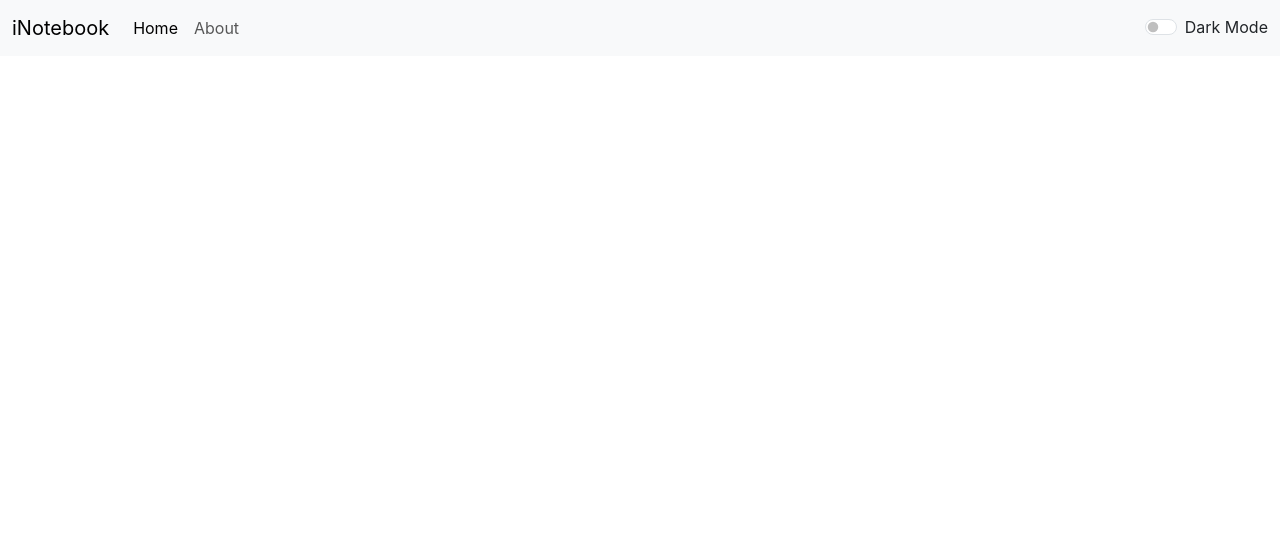
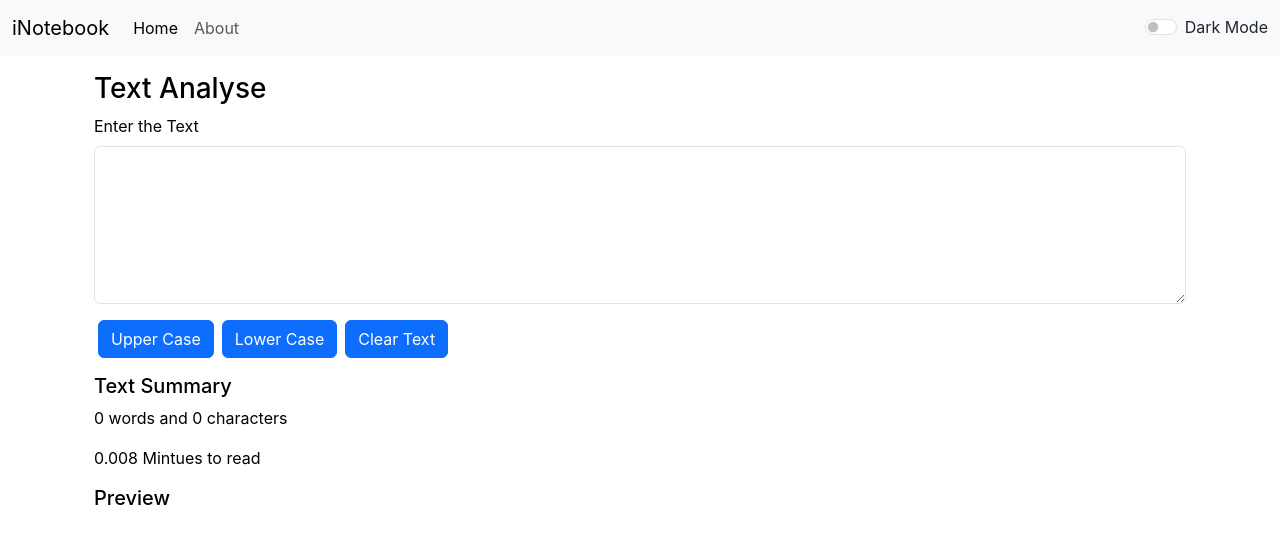
Before and after one commit to sidd99-nit/iNotebook, a React (Create React App) app: page / in a window 1280 px wide. Shown: the top 544 px of the page. Built offline with nearby package versions, Linux system fonts and the light colour scheme.

Commit message:
git ignore

```diff
--- a/src/App.js
+++ b/src/App.js
@@ -61,7 +61,7 @@
           <Route exact path="/iNotebook/about">
             <About />
           </Route>
-          <Route exact path="/iNotebook">
+          <Route exact path="/">
             <TextForm heading="Text Analyse"  showAlert={showAlert} textAr={textAr} formAr={formAr} mode={darkMode}/>
           </Route>
         </Switch>
--- a/src/Components/Navbar.js
+++ b/src/Components/Navbar.js
@@ -13,7 +13,7 @@
       <div className="collapse navbar-collapse" id="navbarSupportedContent">
         <ul className="navbar-nav me-auto mb-2 mb-lg-0">
           <li className="nav-item">
-            <a className="nav-link active" aria-current="page" href="/iNotebook">Home</a>
+            <a className="nav-link active" aria-current="page" href="/">Home</a>
           </li>
           <li className="nav-item">
             <a className="nav-link" href="/iNotebook/about">About</a>
```
Also changed, not shown: 1 other file (tests, documents, lock files or other folders).
